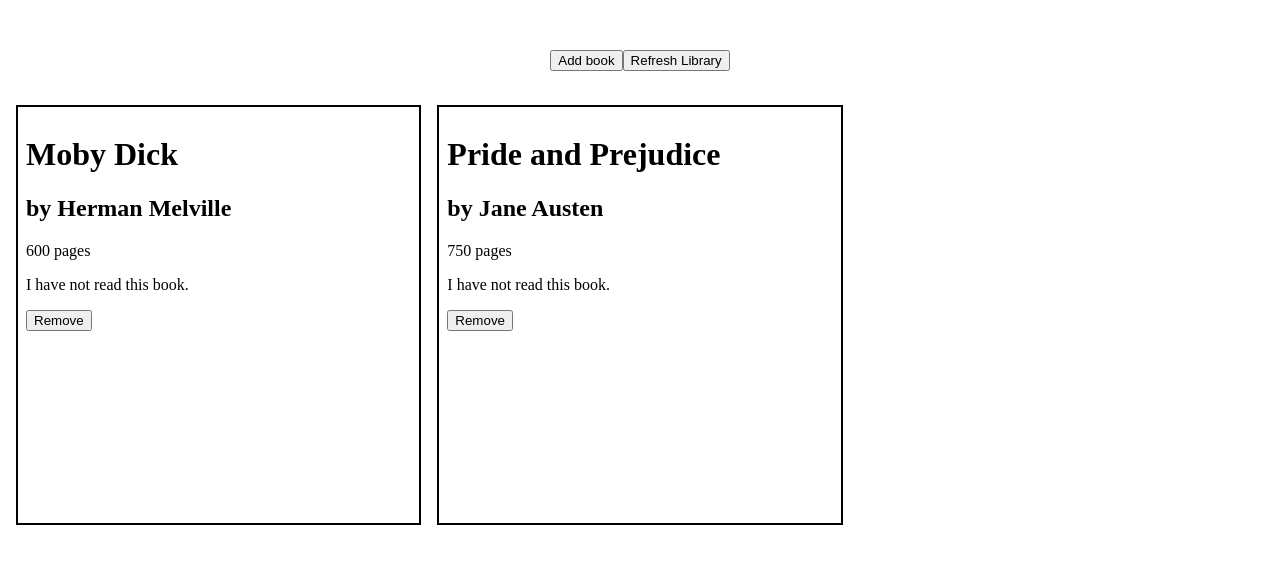
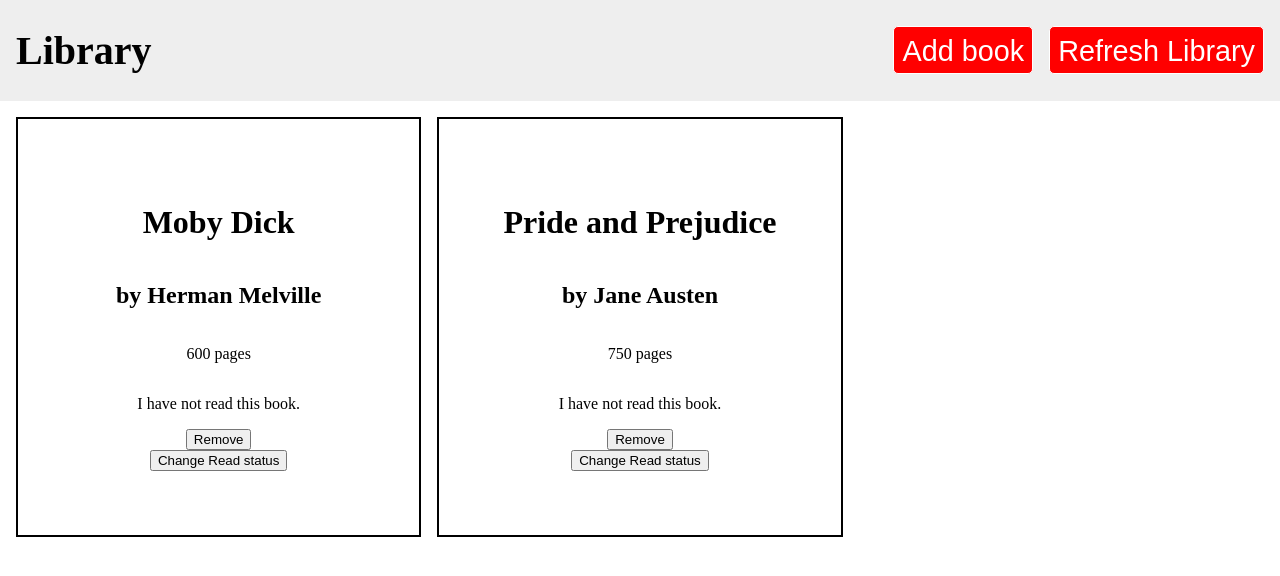
Before and after one commit to slowres1/odin-library, a plain HTML site: page index.html in a window 1280 px wide. Both pictures are taken after a click on the button "Refresh Library". Drawn offline with Linux system fonts and the light colour scheme.

Commit message:
Project Complete!

```diff
--- a/index.html
+++ b/index.html
@@ -10,7 +10,8 @@
 </head>
 <body>
     <div class="container">
-        <div class="buttons flex">
+        <div class="header flex">
+            <h1>Library</h1>
             <button class="add-book">Add book</button>
             <button class="refresh">Refresh Library</button>
         </div>
--- a/script.js
+++ b/script.js
@@ -5,7 +5,7 @@ function Book(title, author, pages, read) {
     this.title = title
     this.author = author
     this.pages = pages
-    this.read = read ? "I have read this book." : "I have not read this book."
+    this.read = read
 }
 
 function getUserInput() {
@@ -25,7 +25,7 @@ function getUserInput() {
     //const title = document.createElement('input');
     const title = createLabelInputPair('title','text');
     const author = createLabelInputPair('author','text');
-    const pages = createLabelInputPair('pages','text');
+    const pages = createLabelInputPair('pages','number');
     const checkRead = createLabelInputPair('checkRead','checkbox');
     //checkRead.setAttribute('type','checkbox');
 
@@ -57,21 +57,26 @@ function createLabelInputPair(name, type) {
     newLabel.classList.add('label');
     newLabel.setAttribute('for',name);
     let labelName;
+    //let placeholder;
     switch (name) {
         case 'title':
             labelName = 'Title: ';
+            //placeholder = 'Title';
             break;
         case 'author':
             labelName = 'Author: ';
+            //placeholder = 'Author';
             break;
         case 'pages':
             labelName = 'Number of pages: ';
+            newInput.setAttribute('min','1');
             break;
         case 'checkRead':
             labelName = 'Have you read this book?';
             break;
     }
     newLabel.textContent = labelName;
+    //newInput.setAttribute('required',true);
     pair.appendChild(newLabel);
     pair.appendChild(newInput);
     return pair;
@@ -88,7 +93,7 @@ function addBookToLibrary(title, author, pages, checkRead) {
 function renderBook(book) {
     //create a card for each book in the library with the corresponding info.
     const card = document.createElement('div');
-    card.classList.add('card');
+    card.classList.add('card','flex','column');
     card.setAttribute('id',library.indexOf(book));
 
     const title = document.createElement('h1');
@@ -98,10 +103,17 @@ function renderBook(book) {
     author.textContent = `by ${book.author}`;
 
     const pages = document.createElement('p');
-    pages.textContent = `${book.pages} pages`;
+    if (book.pages === '1') {
+        pages.textContent = `${book.pages} page`;
+    } else {
+        pages.textContent = `${book.pages} pages`;
+    }
+
 
     const read = document.createElement('p');
-    read.textContent = book.read;
+    let readText = book.read ? "I have read this book." : "I have not read this book.";
+    read.textContent = readText;
+
 
     const removeBookButton = document.createElement('button');
     removeBookButton.textContent = 'Remove';
@@ -111,16 +123,34 @@ function renderBook(book) {
         refreshLibrary();
     });
 
+    const toggleReadButton = document.createElement('button');
+    toggleReadButton.textContent = 'Change Read status';
+    toggleReadButton.addEventListener('click', () => {
+        toggleReadStatus(toggleReadButton.parentNode.id);
+        refreshLibrary();
+    })
+
     card.appendChild(title);
     card.appendChild(author);
     card.appendChild(pages);
     card.appendChild(read);
     card.appendChild(removeBookButton);
+    card.append(toggleReadButton);
     container.appendChild(card);
 }
 
 function removeBookFromLibrary(id) {
     return library.splice(id, 1);
+}
+
+function toggleReadStatus(id) {
+    let status = library[id].read;
+    if (status === true) {
+        status = false;
+    } else if (status === false) {
+        status = true;
+    }
+    return library[id].read = status;
 }
 
 function refreshLibrary() {
@@ -132,6 +162,8 @@ function refreshLibrary() {
         renderBook(book);
     })
 }
+
+
 
 const addBookButton = document.querySelector('.add-book');
 addBookButton.addEventListener('click', () => {
--- a/style.css
+++ b/style.css
@@ -20,20 +20,29 @@ body {
     height: 100vh;
     display: grid;
     grid-template-rows: 1fr 8fr;
-    padding: 1rem;
+}
+
+.header {
+    background-color: #eeeeee;
+    gap: 1rem;
+    padding: 0rem 1rem;
 }
 
 .card {
+    justify-content: center;
+    align-items: center;
     width: auto;
     height: 400px;
     border: 2px solid black;
     padding: .5rem;
+
 }
 
 .library {
     display: grid;
     grid-template-columns: repeat(3, 1fr);
     gap: 1rem;
+    padding: 1rem;
 }
 
 
@@ -64,6 +73,33 @@ body {
 
 /*components*/
 
+.header h1 {
+    font-size: 2.5rem;
+    margin-right: auto;
+    flex: 1;
+}
+
+.header button {
+    flex: 0 0 auto;
+    height: 3rem;
+    width: auto;
+    font-size: 1.8rem;
+    color: white;
+    padding: .5rem;
+    background-color: red;
+    border: 1px solid white;
+    border-radius: 5px;
+}
+
+.header button:hover {
+    background-color: rgb(180,0,0);
+}
+
+.header button:active {
+    background-color: rgb(148, 0, 0);
+    box-shadow: .1rem .1rem 0 0 rgb(100,0,0) inset;
+}
+
 .label {
     display: flex;
     justify-content: space-between;
```
